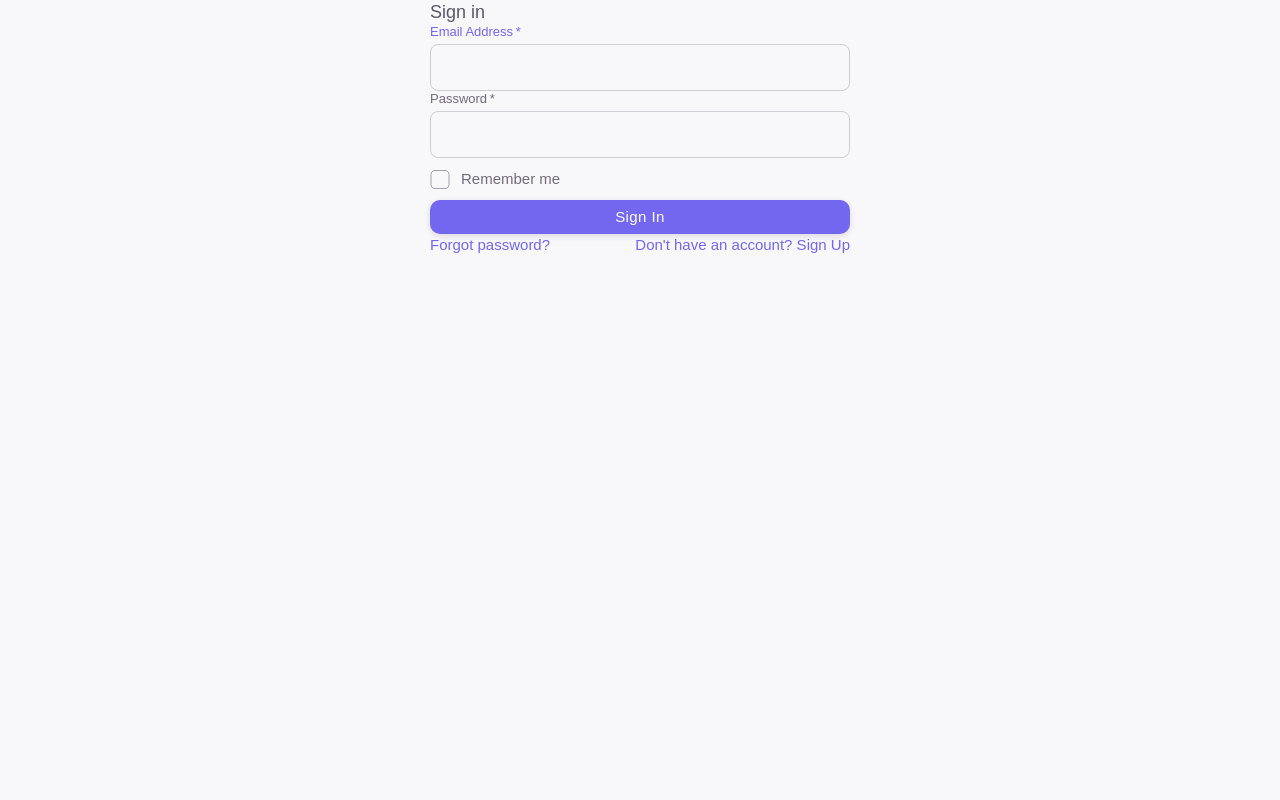
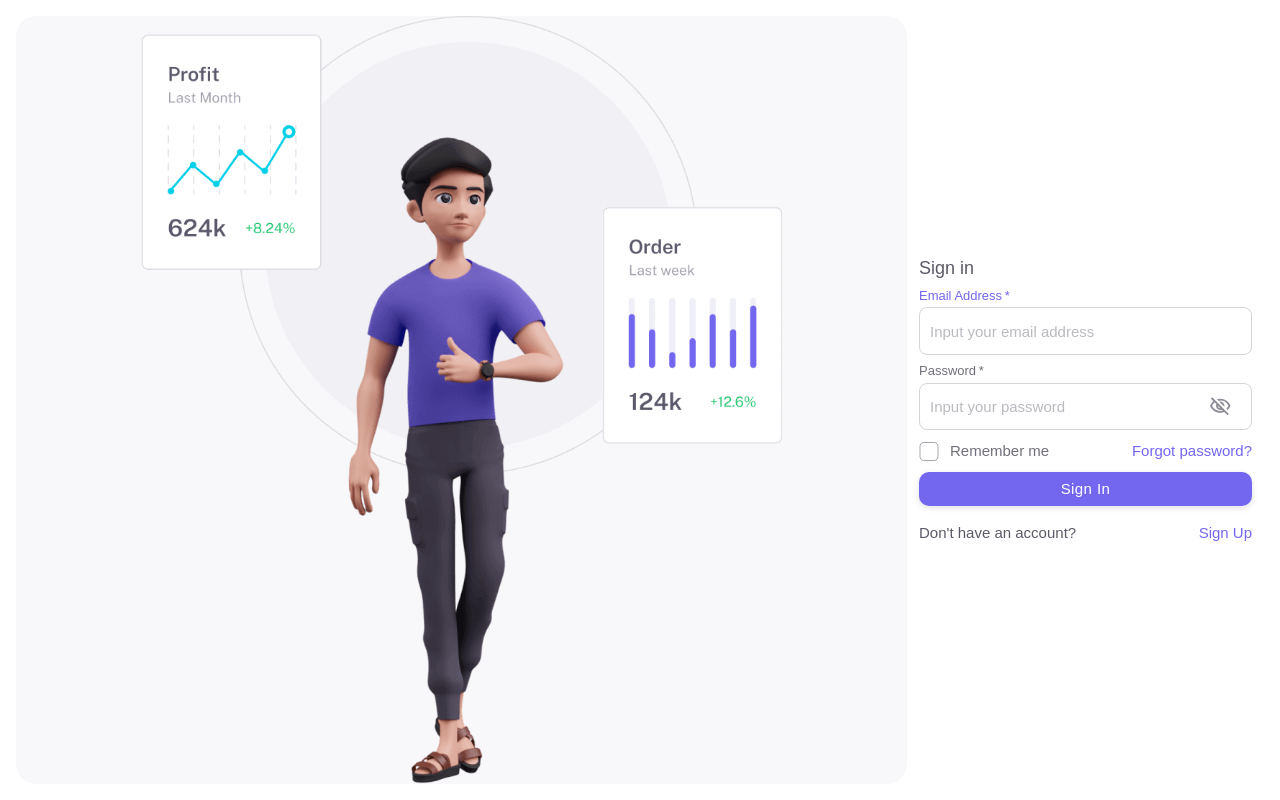
Before and after one commit to dangnh2406/app_shop_fe, a Next.js app: page /login in a window 1280 px wide. Built offline with nearby package versions, Linux system fonts and the light colour scheme.

Commit message:
Update UI login page

```diff
--- a/package.json
+++ b/package.json
@@ -54,6 +54,7 @@
     "react-hook-form": "^7.49.2",
     "react-hot-toast": "^2.4.1",
     "react-i18next": "^13.5.0",
+    "react-icons": "^5.5.0",
     "react-perfect-scrollbar": "^1.5.8",
     "react-redux": "^9.0.2",
     "sass": "^1.69.5",
--- a/src/components/text-field/index.tsx
+++ b/src/components/text-field/index.tsx
@@ -25,14 +25,24 @@ const TextFieldStyled = styled(TextField)<TextFieldProps>(({ theme }) => {
 
     '.MuiInputBase-input': {
       padding: '12px 10px'
+    },
+    '& .MuiFormHelperText-root': {
+      lineHeight: 1.2,
+      margin: theme.spacing(1, 0, 0),
+      fontSize: theme.typography.body2.fontSize,
+      '& .Mui-error': {
+        color: theme.palette.error.main
+      }
     }
   }
 })
 
 const CustomTextField = (props: TextFieldProps) => {
-  const { size = 'small', InputProps, variant = 'filled', ...rest } = props
+  const { size = 'small', InputLabelProps, variant = 'filled', ...rest } = props
 
-  return <TextFieldStyled size={size} variant={variant} InputProps={InputProps} {...rest} />
+  return (
+    <TextFieldStyled size={size} variant={variant} InputLabelProps={{ ...InputLabelProps, shrink: true }} {...rest} />
+  )
 }
 
 export default CustomTextField
--- a/src/views/pages/login/index.tsx
+++ b/src/views/pages/login/index.tsx
@@ -1,17 +1,40 @@
 'use client'
 import { yupResolver } from '@hookform/resolvers/yup'
-import { Box, Button, Checkbox, Container, CssBaseline, FormControlLabel, Grid, Link, Typography } from '@mui/material'
+import {
+  Box,
+  Button,
+  Checkbox,
+  Container,
+  CssBaseline,
+  FormControlLabel,
+  Grid,
+  Input,
+  InputAdornment,
+  Link,
+  IconButton,
+  Typography,
+  useTheme
+} from '@mui/material'
 import { NextPage } from 'next'
+import { useState } from 'react'
 import { Controller, useForm } from 'react-hook-form'
 import CustomTextField from 'src/components/text-field'
+import { EMAIL_REG, PASSWORD_REG } from 'src/configs/regex'
 import * as yup from 'yup'
-
+import { MdVisibility, MdOutlineVisibilityOff } from 'react-icons/md'
+import LoginDark from '/public/images/login-dark.png'
+import LoginLight from '/public/images/login-light.png'
+import Image from 'next/image'
 type TProps = {}
 
 const LoginPage: NextPage<TProps> = () => {
+  const [showPassword, setShowPassword] = useState(false)
+  const [isRememberMe, setIsRememberMe] = useState(true)
+
+  const theme = useTheme()
   const schema = yup.object().shape({
-    email: yup.string().email('Invalid email').required('Email is required'),
-    password: yup.string().required('Password is required')
+    email: yup.string().email('Invalid email').required('Email is required').matches(EMAIL_REG, 'Email is not valid'),
+    password: yup.string().required('Password is required').matches(PASSWORD_REG, 'Password is not valid')
   })
   const {
     handleSubmit,
@@ -29,7 +52,34 @@ const LoginPage: NextPage<TProps> = () => {
   const onSubmit = (data: { email: string; password: string }) => {
     console.log('data', data, errors)
   }
+
   return (
+    <Box
+      sx={{
+        height: '100vh',
+        width: '100vw',
+        backgroundColor: theme.palette.background.paper,
+        display: 'flex',
+        alignItems: 'center',
+        padding: 4
+      }}
+    >
+      <Box
+        display={{
+          md: 'flex',
+          xs: 'none'
+        }}
+        sx={{
+          justifyContent: 'center',
+          borderRadius: '20px',
+          backgroundColor: theme.palette.customColors.bodyBg,
+          height: '100%',
+          minWidth: '50vw'
+        }}
+      >
+        <Image src={LoginLight} alt='login-light' style={{ height: 'auto', width: 'auto' }} />
+      </Box>
+      <Box sx={{ flexGrow: 1, display: 'flex', alignItems: 'center', justifyContent: 'center' }}>
         <Container component='main' maxWidth='xs'>
           <CssBaseline />
           <Typography component='h1' variant='h5'>
@@ -37,7 +87,7 @@ const LoginPage: NextPage<TProps> = () => {
           </Typography>
 
           <form autoComplete='off' noValidate onSubmit={handleSubmit(onSubmit)}>
-        <Box>
+            <Box sx={{ mt: 2 }}>
               <Controller
                 control={control}
                 render={({ field: { onChange, onBlur, value } }) => (
@@ -49,40 +99,73 @@ const LoginPage: NextPage<TProps> = () => {
                     onBlur={onBlur}
                     value={value}
                     autoFocus
+                    error={!!errors.email}
+                    placeholder='Input your email address'
+                    helperText={errors.email ? errors.email.message : ''}
                   />
                 )}
                 name='email'
               />
-          {errors.email && <Typography color='error'>This is required field</Typography>}
             </Box>
 
-        <Box>
+            <Box sx={{ mt: 2 }}>
               <Controller
                 control={control}
                 render={({ field: { onChange, onBlur, value } }) => (
-              <CustomTextField required fullWidth label='Password' onChange={onChange} onBlur={onBlur} value={value} />
+                  <CustomTextField
+                    required
+                    fullWidth
+                    label='Password'
+                    onChange={onChange}
+                    onBlur={onBlur}
+                    value={value}
+                    error={!!errors.password}
+                    type={showPassword ? 'text' : 'password'}
+                    placeholder='Input your password'
+                    helperText={errors.password ? errors.password.message : ''}
+                    InputProps={{
+                      endAdornment: (
+                        <InputAdornment position='end'>
+                          <IconButton
+                            aria-label='toggle password visibility'
+                            onClick={() => setShowPassword(!showPassword)}
+                          >
+                            {showPassword ? <MdVisibility /> : <MdOutlineVisibilityOff />}
+                          </IconButton>
+                        </InputAdornment>
+                      )
+                    }}
+                  />
                 )}
                 name='password'
               />
-          {errors.password && <Typography color='error'>This is required field</Typography>}
             </Box>
 
-        <FormControlLabel control={<Checkbox value='remember' color='primary' />} label='Remember me' />
-
+            <Box sx={{ display: 'flex', alignItems: 'center', justifyContent: 'space-between' }}>
+              <FormControlLabel
+                control={
+                  <Checkbox value='remember' color='primary' onChange={e => setIsRememberMe(e.target.checked)} />
+                }
+                label='Remember me'
+              />
+              <Link href='#'>Forgot password?</Link>
+            </Box>
             <Button type='submit' fullWidth variant='contained' color='primary'>
               Sign In
             </Button>
 
-        <Grid container>
+            <Grid container sx={{ mt: 4 }}>
               <Grid item xs>
-            <Link href='#'>Forgot password?</Link>
+                <Typography>Don't have an account?</Typography>
               </Grid>
               <Grid item>
-            <Link href='#'>{"Don't have an account? Sign Up"}</Link>
+                <Link href='#'>{'Sign Up'}</Link>
               </Grid>
             </Grid>
           </form>
         </Container>
+      </Box>
+    </Box>
   )
 }
 export default LoginPage
```
Also changed, not shown: 1 other file (tests, documents, lock files or other folders). Lines whose indentation alone changed are shown as unchanged.
